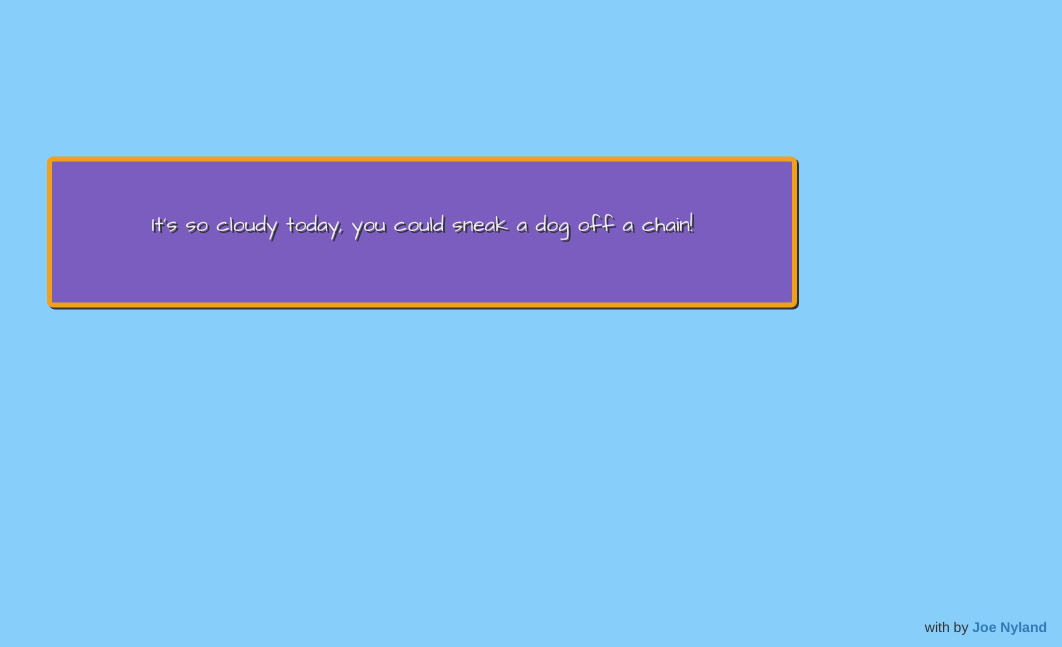
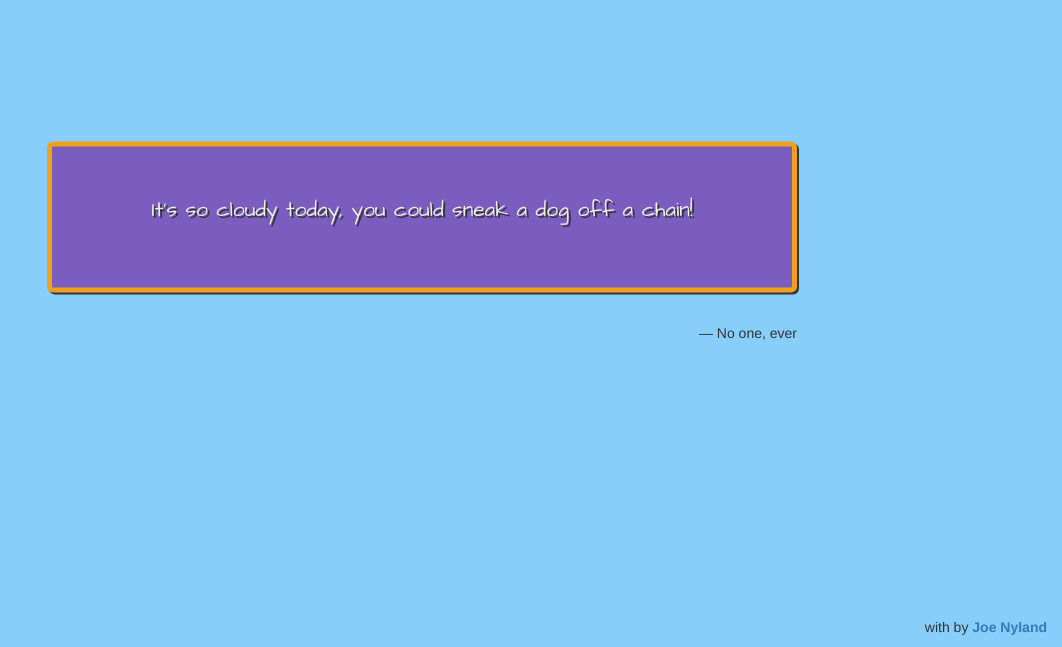
Before and after one commit to JoeNyland/off-a-chain, a plain HTML site: page index.html in a window 1280 px wide. Shown: the part 153-800 px from the top of the page, without its empty margins (218-1280 px from the left). Drawn offline with nearby package versions, Linux system fonts and the light colour scheme; some icons are missing.

Commit message:
Add author

```diff
--- a/index.html
+++ b/index.html
@@ -58,6 +58,7 @@
                 <div class="jumbotron off-a-chain">
                     <p>It's so <span id="weather-adjective"></span> today, you could <span id="dog-verb"></span> a dog off a chain!</p>
                 </div>
+                <p class="aside text-right no-shadow">&mdash; No one, ever</p>
             </div>
         </div>
     </div>
```
